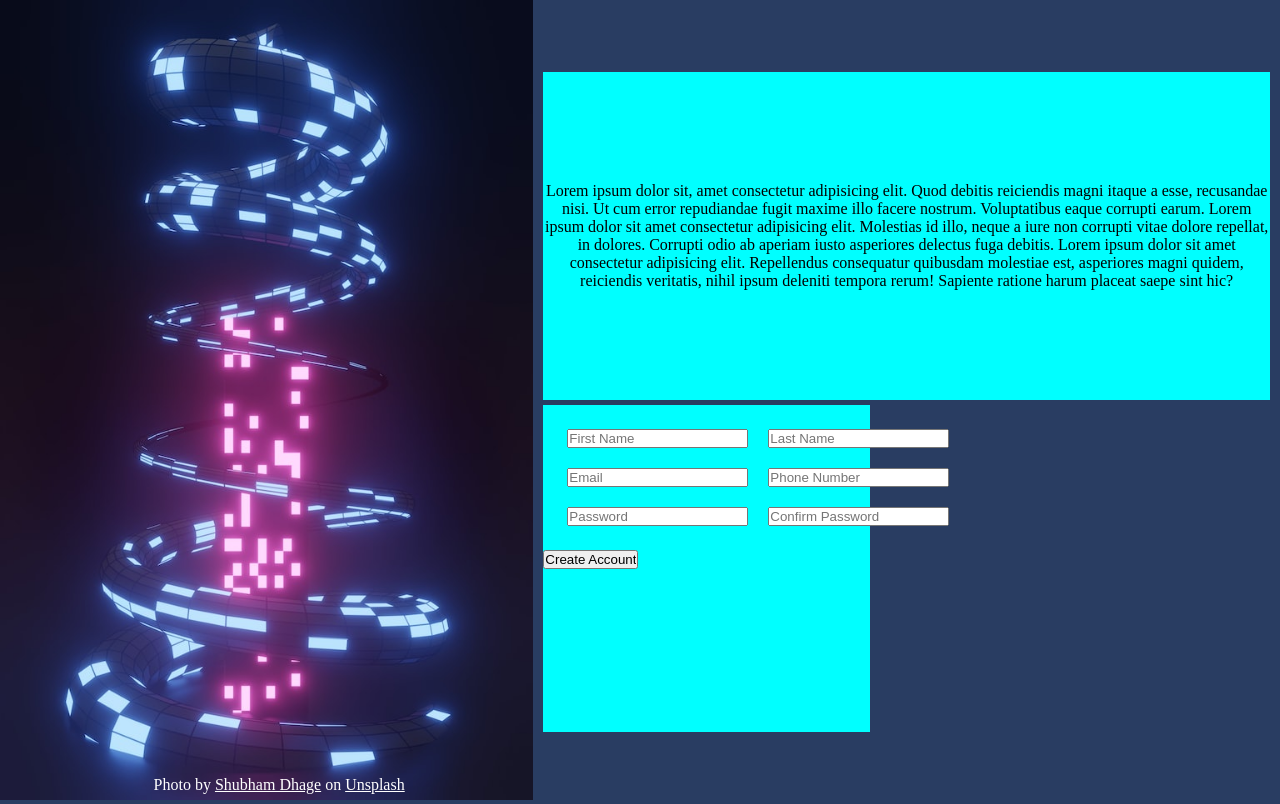
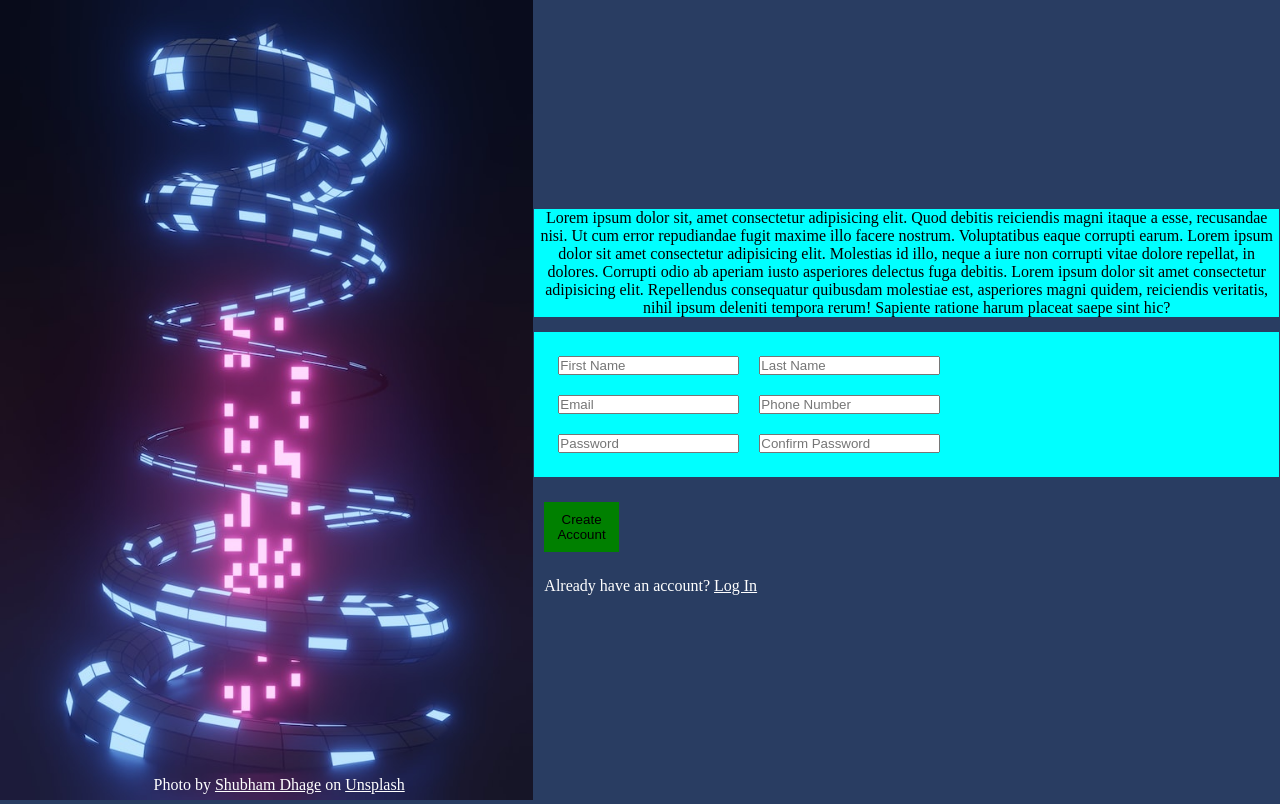
Before and after one commit to HunterKELL/Odin-Sign-Up-Form, a plain HTML site: page index.html in a window 1280 px wide. Drawn offline with Linux system fonts and the light colour scheme.

Commit message:
Styled button and text for logging in if account has been made

```diff
--- a/index.html
+++ b/index.html
@@ -36,9 +36,13 @@
                     <label class="inline" for="password"><input id="entry-box" name="password" type="text" placeholder="Password"></label>
 
                     <label for="confirm-password"><input id="entry-box" name="confirm-password" type="text" placeholder="Confirm Password"></label>
+
                 </form>
-                <input type="button" value="Create Account">
+
             </div>
+            <button class="submit-button" type="button">Create Account</button>
+            <p class="account-made">Already have an account? <a href="#">Log In</a></p>
+            <!--<div class="submit-div"></div>-->
         </div>
     </div>
 </body>
--- a/styles.css
+++ b/styles.css
@@ -47,16 +47,16 @@ a {
 
 .form-container {
     height: 85vh;
-    padding: 10px;
+    padding: 1px;
     display: flex;
     justify-content: center;
-    gap: 5px;
+    gap: 15px;
     flex-direction: column;
 }
 
 .form-information {
     background-color: aqua;
-    flex: 1;
+    flex: 0;
 }
 
 .form-information {
@@ -68,17 +68,39 @@ a {
 
 .form {
     background-color: aqua;
-    width: 45%;
-    flex: 1;
+    width: 100%;
+    flex: 0;
 }
 
 form {
     display: grid;
+    width: 35%;
     grid-template-columns: repeat(2, 1fr);
     gap: 20px;
     margin: 1.5rem;
 }
 
+.submit-button {
+   background-color: green;
+   width: 10%;
+   border: none;
+   margin: 10px;
+   padding: 10px;
+}
+
+.account-made {
+   color: white;
+   margin-left: 10px;
+}
+
+/*.submit-div {
+    background-color: aqua;
+    width: 100%;
+    flex: 1;
+}*/
+
+
+
 /*label {
     display: block;
 }*/
```
